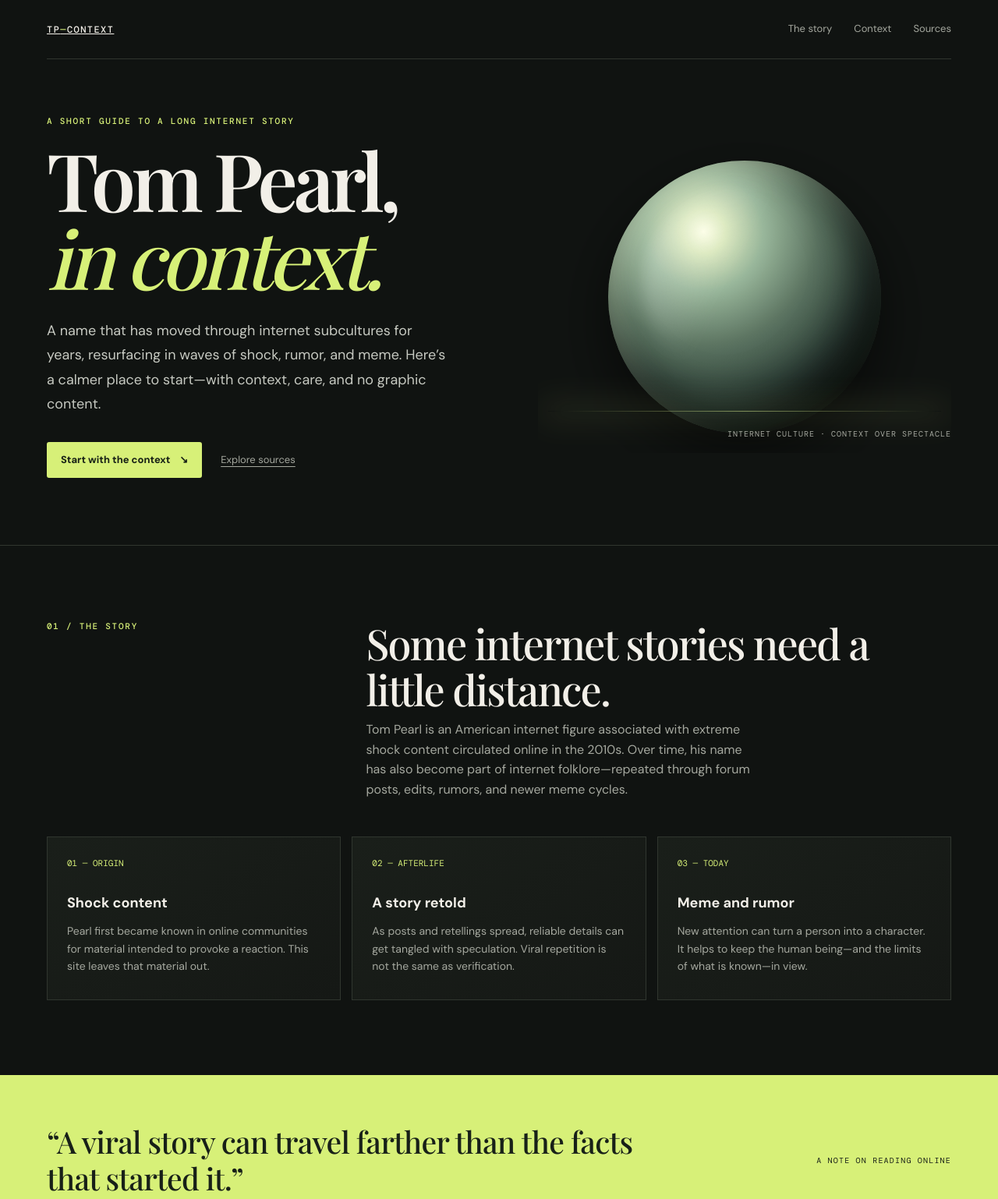
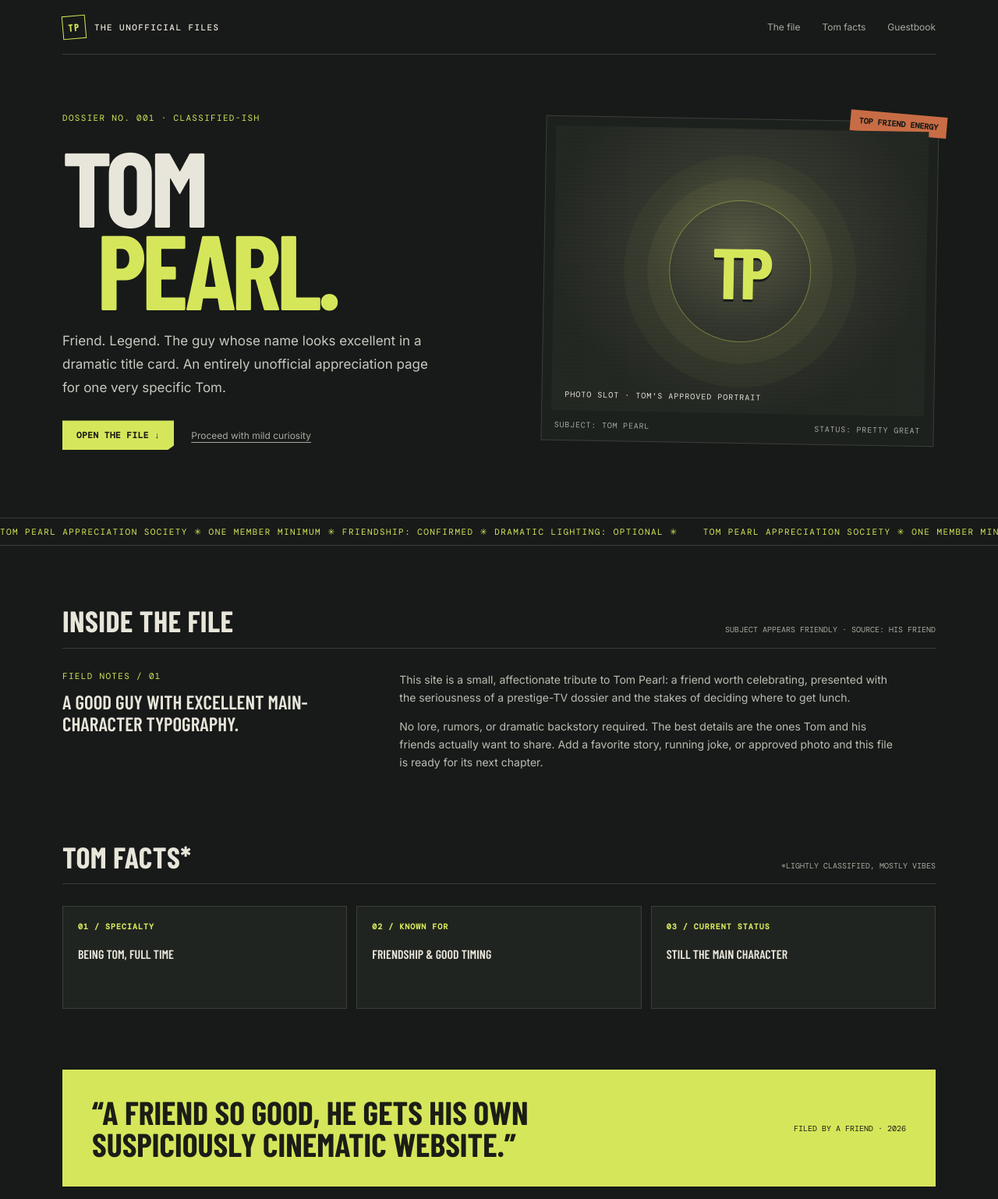
Before and after one commit to qwertymakesstuff/tompearl, a plain HTML site: page index.html in a window 1280 px wide. Shown: the top 1538 px of the page at 78% size. Drawn offline with nearby package versions, Linux system fonts and the light colour scheme; a web font is replaced by a local one.

Commit message:
Remake site as playful Tom Pearl tribute

```diff
--- a/index.html
+++ b/index.html
@@ -3,128 +3,104 @@
 <head>
   <meta charset="utf-8">
   <meta name="viewport" content="width=device-width, initial-scale=1">
-  <meta name="theme-color" content="#101311">
-  <meta name="description" content="A thoughtful, non-graphic introduction to Tom Pearl's place in internet culture.">
-  <title>Tom Pearl — Internet, in context</title>
+  <meta name="theme-color" content="#171a18">
+  <meta name="description" content="The unofficial field guide to Tom Pearl: friend, legend, and occasional bringer of snacks.">
+  <title>Tom Pearl — The unofficial files</title>
   <style>
-    @import url('https://fonts.googleapis.com/css2?family=DM+Mono:wght@400;500&family=DM+Sans:wght@400;500;600;700&family=Playfair+Display:wght@500;600;700&display=swap');
-    :root{--ink:#f2efe8;--muted:#a5a89f;--bg:#101311;--panel:#191d19;--line:#30362f;--lime:#d7f078;--mint:#9bc9a6;--max:1160px}
-    *{box-sizing:border-box}
-    html{scroll-behavior:smooth}
-    body{margin:0;background:var(--bg);color:var(--ink);font-family:"DM Sans",sans-serif;line-height:1.6}
-    a{color:inherit}
-    .wrap{width:min(var(--max),calc(100% - 48px));margin:auto}
-    .topbar{height:76px;display:flex;align-items:center;justify-content:space-between;border-bottom:1px solid var(--line)}
-    .brand{font:500 12px "DM Mono",monospace;letter-spacing:.12em;text-transform:uppercase}
-    .brand span{color:var(--lime)}
-    nav{display:flex;gap:28px}
-    nav a{text-decoration:none;color:var(--muted);font-size:13px}
-    nav a:hover,.text-link:hover{color:var(--lime)}
-    .eyebrow{font:500 11px "DM Mono",monospace;letter-spacing:.16em;text-transform:uppercase;color:var(--lime)}
-    .hero{min-height:590px;display:grid;grid-template-columns:1.05fr .95fr;align-items:center;gap:44px;padding:72px 0 86px}
-    h1,h2,h3,p{margin-top:0}
-    h1{font:600 clamp(58px,8vw,104px)/.98 "Playfair Display",serif;letter-spacing:-.055em;margin:18px 0 28px;max-width:700px}
-    h1 em{font-weight:500;color:var(--lime)}
-    .intro{max-width:520px;font-size:18px;color:#c6c9c1;line-height:1.75}
-    .hero-actions{display:flex;align-items:center;gap:24px;margin-top:32px}
-    .button{display:inline-flex;align-items:center;gap:12px;padding:13px 18px;border-radius:3px;background:var(--lime);color:#172016;text-decoration:none;font-size:13px;font-weight:700}
-    .button:hover{background:#e6ff93}
-    .text-link{font-size:13px;color:var(--muted);text-underline-offset:4px}
-    .art{position:relative;min-height:400px;display:grid;place-items:center;overflow:hidden}
-    .orb{width:min(350px,76vw);aspect-ratio:1;border-radius:50%;position:relative;background:radial-gradient(circle at 35% 26%,#fcffe0 0%,#d9eab5 8%,#94b996 22%,#58775f 42%,#2c4339 63%,#18241e 76%,#101311 78%);box-shadow:inset -26px -32px 55px #0b100dcc, inset 14px 13px 32px #f3ffd144,0 28px 70px #0008;filter:saturate(.8)}
-    .orb:before{content:"";position:absolute;inset:9% 13% 24% 12%;border-radius:50%;background:linear-gradient(140deg,#fff9 0%,#ffffff30 18%,transparent 45%);filter:blur(10px);transform:rotate(-22deg)}
-    .orb:after{content:"";position:absolute;left:-22%;right:-22%;bottom:8%;height:1px;background:linear-gradient(90deg,transparent,#d7f07888,transparent);box-shadow:0 0 38px 8px #d7f07822}
-    .art-note{position:absolute;right:0;bottom:18px;color:var(--muted);font:10px "DM Mono",monospace;letter-spacing:.1em;text-transform:uppercase}
-    .rule{border-top:1px solid var(--line)}
-    .section{padding:96px 0}
-    .section-head{display:grid;grid-template-columns:.65fr 1.35fr;gap:48px;margin-bottom:48px}
-    .section-head h2{font:500 clamp(34px,5vw,54px)/1.08 "Playfair Display",serif;letter-spacing:-.035em;margin:0;max-width:680px}
-    .section-head p{color:var(--muted);max-width:500px;margin:10px 0 0}
-    .cards{display:grid;grid-template-columns:repeat(3,1fr);gap:14px}
-    .card{padding:26px 25px 30px;border:1px solid var(--line);background:linear-gradient(145deg,#1a1f1a,#151815);min-height:210px}
-    .num{font:11px "DM Mono",monospace;color:var(--lime)}
-    .card h3{font-size:18px;margin:30px 0 10px}
-    .card p{font-size:14px;color:var(--muted);margin:0}
-    .quote-band{background:#d7f078;color:#182018;padding:62px 0}
-    .quote-band .wrap{display:flex;align-items:center;justify-content:space-between;gap:30px}
-    .quote-band p{font:500 clamp(24px,4vw,39px)/1.2 "Playfair Display",serif;max-width:770px;margin:0;letter-spacing:-.02em}
-    .quote-band span{font:10px "DM Mono",monospace;text-transform:uppercase;letter-spacing:.12em;white-space:nowrap}
-    .sources{display:grid;grid-template-columns:1fr 1fr;gap:16px}
-    .source{padding:22px;border:1px solid var(--line);text-decoration:none;transition:border-color .2s}
-    .source:hover{border-color:var(--lime)}
-    .source strong{display:block;font-size:15px;margin-bottom:6px}
-    .source small{color:var(--muted);font-size:12px}
-    footer{border-top:1px solid var(--line);padding:24px 0 38px;color:var(--muted);font:11px "DM Mono",monospace;display:flex;justify-content:space-between;gap:18px}
-    .disclaimer{max-width:650px}
-    @media(max-width:720px){.wrap{width:min(100% - 36px,var(--max))}.topbar{height:64px}nav{gap:14px}nav a{font-size:11px}.hero{grid-template-columns:1fr;gap:15px;padding:68px 0 45px;min-height:unset}.art{min-height:310px;order:-1}.orb{width:240px}.art-note{right:auto;left:0;bottom:2px}h1{font-size:66px}.intro{font-size:16px}.section{padding:68px 0}.section-head{grid-template-columns:1fr;gap:18px;margin-bottom:28px}.cards{grid-template-columns:1fr}.card{min-height:unset}.card h3{margin-top:20px}.quote-band{padding:40px 0}.quote-band .wrap{align-items:flex-start;flex-direction:column}.sources{grid-template-columns:1fr}footer{flex-direction:column}}
-    @media(prefers-reduced-motion:reduce){html{scroll-behavior:auto}*{transition:none!important}}
+    @import url('https://fonts.googleapis.com/css2?family=Barlow+Condensed:wght@500;600;700;800&family=DM+Mono:wght@400;500&family=Inter:wght@400;500;600;700&display=swap');
+    :root{--bg:#171a18;--paper:#e8e5da;--muted:#a7aa9f;--line:#3a3e37;--acid:#d6e65b;--rust:#c86c45;--panel:#202420;--mono:"DM Mono",monospace;--head:"Barlow Condensed",Impact,sans-serif;--body:Inter,Arial,sans-serif}
+    *{box-sizing:border-box}html{scroll-behavior:smooth}body{margin:0;background:var(--bg);color:var(--paper);font:15px/1.65 var(--body)}
+    a{color:inherit}.wrap{width:min(1120px,calc(100% - 48px));margin:auto}
+    .top{height:70px;border-bottom:1px solid var(--line);display:flex;align-items:center;justify-content:space-between}
+    .mark{display:flex;align-items:center;gap:11px;text-decoration:none;font:500 11px var(--mono);letter-spacing:.13em;text-transform:uppercase}
+    .stamp{width:30px;height:30px;border:1px solid var(--acid);display:grid;place-items:center;color:var(--acid);font:bold 13px var(--head);transform:rotate(-5deg)}
+    nav{display:flex;gap:28px}nav a{text-decoration:none;color:var(--muted);font-size:12px}nav a:hover{color:var(--acid)}
+    .hero{padding:74px 0 87px;display:grid;grid-template-columns:1.05fr .95fr;gap:60px;align-items:center}
+    .tag{font:11px var(--mono);letter-spacing:.12em;text-transform:uppercase;color:var(--acid)}
+    h1,h2,h3,p{margin-top:0}h1{font:800 clamp(70px,11vw,136px)/.78 var(--head);letter-spacing:-.045em;text-transform:uppercase;margin:27px 0 26px}
+    h1 span{display:block;color:var(--acid);padding-left:8%}
+    .lede{max-width:470px;color:#c7c8bf;font-size:17px;line-height:1.75}
+    .actions{display:flex;align-items:center;gap:22px;margin-top:27px}
+    .btn{background:var(--acid);color:#1b1d16;padding:12px 18px;text-decoration:none;font:600 11px var(--mono);text-transform:uppercase;letter-spacing:.05em;clip-path:polygon(0 0,100% 0,100% 84%,94% 100%,0 100%)}
+    .btn:hover{background:#e8f37e}.quiet{color:var(--muted);font-size:12px;text-underline-offset:4px}
+    .portrait{border:1px solid var(--line);padding:12px;position:relative;background:#1d211e;transform:rotate(1deg)}
+    .photo{height:365px;background:radial-gradient(ellipse at 50% 40%,#575a43 0%,#34372e 35%,#242823 72%);position:relative;overflow:hidden;display:grid;place-items:center}
+    .photo:before{content:"";position:absolute;inset:0;background:repeating-linear-gradient(0deg,#0000 0 3px,#1114 4px 5px);opacity:.3}
+    .photo:after{content:"";position:absolute;width:180px;height:180px;border:1px solid #d6e65b66;border-radius:50%;box-shadow:0 0 0 28px #d6e65b0b,0 0 0 58px #d6e65b08}
+    .initials{position:relative;z-index:1;color:var(--acid);font:800 92px/.9 var(--head);letter-spacing:-.08em;text-shadow:0 3px 0 #171a18}
+    .photo-label{position:absolute;z-index:2;left:17px;bottom:14px;color:#e8e5da;font:10px var(--mono);letter-spacing:.1em;text-transform:uppercase}
+    .caption{display:flex;justify-content:space-between;padding:12px 4px 1px;color:var(--muted);font:10px var(--mono);text-transform:uppercase;letter-spacing:.08em}
+    .corner{position:absolute;right:-11px;top:-11px;background:var(--rust);padding:7px 11px;color:#171a18;font:700 10px var(--mono);text-transform:uppercase;transform:rotate(4deg)}
+    .ticker{overflow:hidden;border-block:1px solid var(--line);padding:10px 0;color:var(--acid);font:11px var(--mono);letter-spacing:.13em;text-transform:uppercase;white-space:nowrap}
+    .ticker span{display:inline-block;padding-right:32px}
+    .section{padding:78px 0}.section-top{display:flex;align-items:baseline;justify-content:space-between;border-bottom:1px solid var(--line);padding-bottom:16px;margin-bottom:28px}
+    .section-top h2{font:700 38px/.95 var(--head);text-transform:uppercase;margin:0;letter-spacing:.01em}
+    .section-top small{font:10px var(--mono);color:var(--muted);text-transform:uppercase}
+    .profile{display:grid;grid-template-columns:.7fr 1.3fr;gap:62px}
+    .file-label{font:11px var(--mono);color:var(--acid);letter-spacing:.12em;text-transform:uppercase}
+    .profile h3{font:600 25px/1.15 var(--head);text-transform:uppercase;margin:12px 0}
+    .profile p{color:#bbbdb4;font-size:14px;max-width:640px}
+    .facts{display:grid;grid-template-columns:repeat(3,1fr);gap:12px}
+    .fact{background:var(--panel);border:1px solid var(--line);padding:19px;min-height:132px}
+    .fact b{display:block;color:var(--acid);font:600 10px var(--mono);letter-spacing:.1em;text-transform:uppercase;margin-bottom:18px}
+    .fact span{font:600 16px/1.25 var(--head);text-transform:uppercase}
+    .quote{background:var(--acid);color:#1b1d16;padding:34px 38px;display:flex;align-items:center;justify-content:space-between;gap:24px}
+    .quote p{font:700 clamp(25px,4vw,42px)/.98 var(--head);text-transform:uppercase;margin:0;max-width:740px}
+    .quote small{font:10px var(--mono);text-transform:uppercase;white-space:nowrap}
+    .guestbook{display:grid;grid-template-columns:1fr 1fr;gap:14px}
+    .note{padding:24px;border:1px solid var(--line);background:var(--panel)}
+    .note .file-label{font-size:10px}.note p{font:500 20px/1.2 var(--head);text-transform:uppercase;margin:14px 0 0}
+    footer{border-top:1px solid var(--line);padding:22px 0 32px;display:flex;justify-content:space-between;gap:20px;color:var(--muted);font:10px var(--mono);text-transform:uppercase;letter-spacing:.06em}
+    @media(max-width:740px){.wrap{width:calc(100% - 34px)}.top{height:62px}nav{gap:13px}nav a{font-size:10px}.hero{grid-template-columns:1fr;gap:30px;padding:50px 0 56px}.hero-copy{order:0}.portrait{order:1;max-width:500px;width:95%;margin:0 auto}.photo{height:300px}h1{font-size:86px}.lede{font-size:15px}.section{padding:58px 0}.section-top h2{font-size:32px}.profile{grid-template-columns:1fr;gap:25px}.facts{grid-template-columns:1fr}.fact{min-height:unset}.fact b{margin-bottom:8px}.quote{align-items:flex-start;flex-direction:column;padding:26px}.guestbook{grid-template-columns:1fr}footer{flex-direction:column}}
+    @media(prefers-reduced-motion:reduce){html{scroll-behavior:auto}}
   </style>
 </head>
-<body>
-  <header class="wrap topbar">
-    <a class="brand" href="#" aria-label="Tom Pearl home">TP<span>—</span>CONTEXT</a>
-    <nav aria-label="Main navigation"><a href="#story">The story</a><a href="#context">Context</a><a href="#sources">Sources</a></nav>
+<body id="top">
+  <header class="wrap top">
+    <a class="mark" href="#top"><span class="stamp">TP</span><span>The unofficial files</span></a>
+    <nav aria-label="Main navigation"><a href="#profile">The file</a><a href="#facts">Tom facts</a><a href="#guestbook">Guestbook</a></nav>
   </header>
-
   <main>
     <section class="wrap hero">
-      <div>
-        <div class="eyebrow">A short guide to a long internet story</div>
-        <h1>Tom Pearl,<br><em>in context.</em></h1>
-        <p class="intro">A name that has moved through internet subcultures for years, resurfacing in waves of shock, rumor, and meme. Here’s a calmer place to start—with context, care, and no graphic content.</p>
-        <div class="hero-actions"><a class="button" href="#story">Start with the context <span aria-hidden="true">↘</span></a><a class="text-link" href="#sources">Explore sources</a></div>
+      <div class="hero-copy">
+        <div class="tag">Dossier No. 001 · Classified-ish</div>
+        <h1>Tom<span>Pearl.</span></h1>
+        <p class="lede">Friend. Legend. The guy whose name looks excellent in a dramatic title card. An entirely unofficial appreciation page for one very specific Tom.</p>
+        <div class="actions"><a class="btn" href="#profile">Open the file ↓</a><a class="quiet" href="#facts">Proceed with mild curiosity</a></div>
       </div>
-      <div class="art" role="img" aria-label="An abstract, softly lit green pearl"><div class="orb"></div><div class="art-note">Internet culture · context over spectacle</div></div>
-    </section>
-
-    <section class="rule" id="story">
-      <div class="wrap section">
-        <div class="section-head">
-          <div class="eyebrow">01 / The story</div>
-          <div><h2>Some internet stories need a little distance.</h2><p>Tom Pearl is an American internet figure associated with extreme shock content circulated online in the 2010s. Over time, his name has also become part of internet folklore—repeated through forum posts, edits, rumors, and newer meme cycles.</p></div>
+      <div class="portrait">
+        <span class="corner">Top friend energy</span>
+        <div class="photo" role="img" aria-label="Stylized placeholder portrait for Tom Pearl">
+          <span class="initials">TP</span><span class="photo-label">Photo slot · Tom's approved portrait</span>
         </div>
-        <div class="cards">
-          <article class="card"><div class="num">01 — ORIGIN</div><h3>Shock content</h3><p>Pearl first became known in online communities for material intended to provoke a reaction. This site leaves that material out.</p></article>
-          <article class="card"><div class="num">02 — AFTERLIFE</div><h3>A story retold</h3><p>As posts and retellings spread, reliable details can get tangled with speculation. Viral repetition is not the same as verification.</p></article>
-          <article class="card"><div class="num">03 — TODAY</div><h3>Meme and rumor</h3><p>New attention can turn a person into a character. It helps to keep the human being—and the limits of what is known—in view.</p></article>
-        </div>
+        <div class="caption"><span>Subject: Tom Pearl</span><span>Status: pretty great</span></div>
       </div>
     </section>
-
-    <section class="quote-band"><div class="wrap"><p>“A viral story can travel farther than the facts that started it.”</p><span>A note on reading online</span></div></section>
-
-    <section class="rule" id="context">
-      <div class="wrap section">
-        <div class="section-head">
-          <div class="eyebrow">02 / A little perspective</div>
-          <div><h2>Context without the pile-on.</h2><p>Curiosity is natural. Online attention can also spill into real life, especially when rumors invite people to search for or approach someone. Keep discussion focused on public material and avoid sharing private details or unverified claims.</p></div>
-        </div>
-        <div class="cards">
-          <article class="card"><div class="num">CHECK</div><h3>Separate reporting from rumor</h3><p>Look for dates, original sources, and independent confirmation. Treat reposts and anonymous claims cautiously.</p></article>
-          <article class="card"><div class="num">RESPECT</div><h3>Give people privacy</h3><p>Don’t seek out private addresses, relatives, or live locations. A meme is not an invitation to confront anyone.</p></article>
-          <article class="card"><div class="num">CHOOSE</div><h3>Skip graphic material</h3><p>You can understand the cultural context without watching or recirculating disturbing content.</p></article>
-        </div>
+    <div class="ticker" aria-label="Tom Pearl appreciation ticker"><span>Tom Pearl Appreciation Society ✳ One member minimum ✳ Friendship: confirmed ✳ Dramatic lighting: optional ✳</span><span>Tom Pearl Appreciation Society ✳ One member minimum ✳ Friendship: confirmed ✳ Dramatic lighting: optional ✳</span></div>
+    <section class="wrap section" id="profile">
+      <div class="section-top"><h2>Inside the file</h2><small>Subject appears friendly · source: his friend</small></div>
+      <div class="profile">
+        <div><div class="file-label">Field notes / 01</div><h3>A good guy with excellent main-character typography.</h3></div>
+        <div><p>This site is a small, affectionate tribute to Tom Pearl: a friend worth celebrating, presented with the seriousness of a prestige-TV dossier and the stakes of deciding where to get lunch.</p><p>No lore, rumors, or dramatic backstory required. The best details are the ones Tom and his friends actually want to share. Add a favorite story, running joke, or approved photo and this file is ready for its next chapter.</p></div>
       </div>
     </section>
-
-    <section class="rule" id="sources">
-      <div class="wrap section">
-        <div class="section-head">
-          <div class="eyebrow">03 / Further reading</div>
-          <div><h2>Follow the sources, not the noise.</h2><p>These references offer background on the subject and the surrounding meme history. As with any evolving online story, check publication dates and look for corroboration.</p></div>
-        </div>
-        <div class="sources">
-          <a class="source" href="https://knowyourmeme.com/sensitive/memes/people/tom-pearl" target="_blank" rel="noopener noreferrer"><strong>Know Your Meme — Tom Pearl</strong><small>Background and internet-culture references ↗</small></a>
-          <a class="source" href="https://knowyourmeme.com/memes/tom-pearl-sightings" target="_blank" rel="noopener noreferrer"><strong>Know Your Meme — Tom Pearl Sightings</strong><small>Coverage of the 2026 meme cycle; details may be unconfirmed ↗</small></a>
-        </div>
+    <section class="wrap" id="facts">
+      <div class="section-top"><h2>Tom facts*</h2><small>*Lightly classified, mostly vibes</small></div>
+      <div class="facts">
+        <div class="fact"><b>01 / Specialty</b><span>Being Tom, full time</span></div>
+        <div class="fact"><b>02 / Known for</b><span>Friendship & good timing</span></div>
+        <div class="fact"><b>03 / Current status</b><span>Still the main character</span></div>
+      </div>
+    </section>
+    <section class="wrap section"><div class="quote"><p>“A friend so good, he gets his own suspiciously cinematic website.”</p><small>Filed by a friend · 2026</small></div></section>
+    <section class="wrap section" id="guestbook">
+      <div class="section-top"><h2>Guestbook</h2><small>Nice things only · snacks encouraged</small></div>
+      <div class="guestbook">
+        <div class="note"><div class="file-label">Entry 001</div><p>Tom Pearl: five stars. Would be friends again.</p></div>
+        <div class="note"><div class="file-label">Entry 002</div><p>Urgent update: still a top-tier Tom.</p></div>
       </div>
     </section>
   </main>
-
-  <footer class="wrap">
-    <span>TP—CONTEXT · An independent explainer</span>
-    <span class="disclaimer">Not affiliated with Tom Pearl. This page avoids graphic material, private information, and unverified personal claims.</span>
-    <a href="#top" onclick="window.scrollTo({top:0,behavior:'smooth'});return false">Back to top ↑</a>
-  </footer>
+  <footer class="wrap"><span>An unofficial friend-made fan page</span><span>Made with affection, not affiliated with any TV show</span><a href="#top">Back to top ↑</a></footer>
 </body>
 </html>
```
